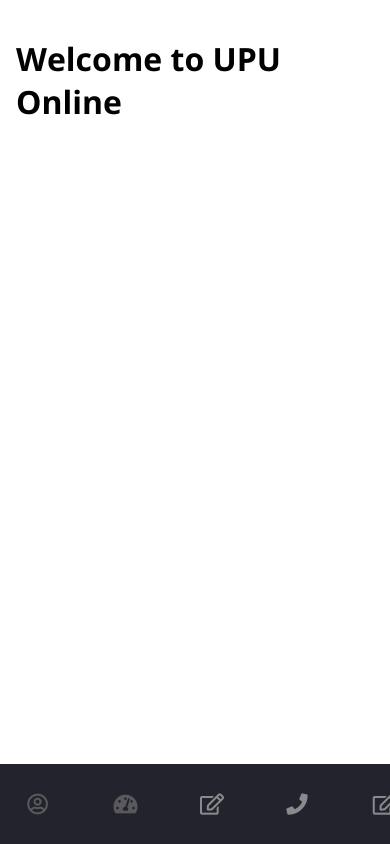
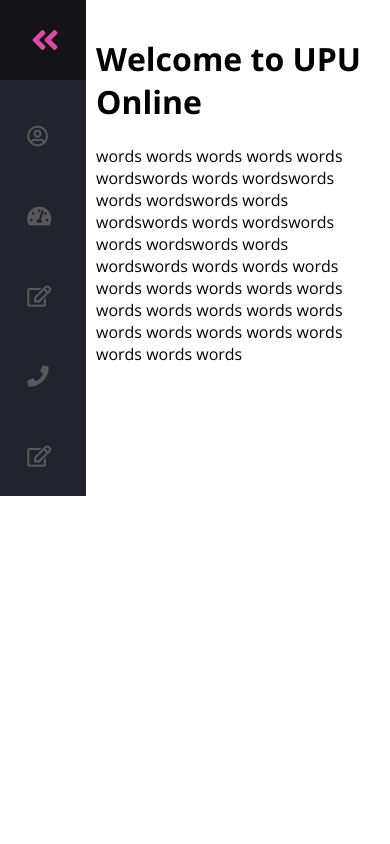
Before and after one commit to syxriffkml/UTEM_WEB_DEV_PROJECT, a PHP site: page /userPage/index.html in a window 390 px wide. Run offline with PHP 8.4, Linux system fonts and the light colour scheme.

Commit message:
fixed navbar css
only finished navbar for log in members, navbar before login not yet finished

```diff
--- a/css/user.css
+++ b/css/user.css
@@ -13,18 +13,6 @@
   background-color: white;
   margin: 0;
   padding: 0;
-}
-
-body::-webkit-scrollbar {
-  width: 0.25rem;
-}
-
-body::-webkit-scrollbar-track {
-  background: #1e1e24;
-}
-
-body::-webkit-scrollbar-thumb {
-  background: #6649b8;
 }
 
 main {
@@ -126,30 +114,6 @@
   transform: rotate(-180deg);
 }
 
-/* Small screens */
-@media only screen and (max-width: 600px) {
-  .navbar {
-    bottom: 0;
-    width: 100vw;
-    height: 5rem;
-  }
-
-  .logo {
-    display: none;
-  }
-
-  .navbar-nav {
-    flex-direction: row;
-  }
-
-  .nav-link {
-    justify-content: center;
-  }
-
-  main {
-    margin: 0;
-  }
-}
 
 /* Large screens */
 @media only screen and (min-width: 600px) {
@@ -177,40 +141,3 @@
     left: 0.8rem;
   }
 }
-
-.dark {
-  --text-primary: #b6b6b6;
-  --text-secondary: #ececec;
-  --bg-primary: #23232e;
-  --bg-secondary: #141418;
-}
-
-.light {
-  --text-primary: #1f1f1f;
-  --text-secondary: #000000;
-  --bg-primary: #ffffff;
-  --bg-secondary: #e4e4e4;
-}
-
-.solar {
-  --text-primary: #576e75;
-  --text-secondary: #35535c;
-  --bg-primary: #fdf6e3;
-  --bg-secondary: #f5e5b8;
-}
-
-.theme-icon {
-  display: none;
-}
-
-.dark #darkIcon {
-  display: block;
-}
-
-.light #lightIcon {
-  display: block;
-}
-
-.solar #solarIcon {
-  display: block;
-}
--- a/theme.js
+++ /dev/null
@@ -1,22 +0,0 @@
-const themeMap = {
-    dark: "light",
-    light: "solar",
-    solar: "dark"
-  };
-
-  const theme = localStorage.getItem('theme')
-    || (tmp = Object.keys(themeMap)[0],
-        localStorage.setItem('theme', tmp),
-        tmp);
-  const bodyClass = document.body.classList;
-  bodyClass.add(theme);
-
-  function toggleTheme() {
-    const current = localStorage.getItem('theme');
-    const next = themeMap[current];
-
-    bodyClass.replace(current, next);
-    localStorage.setItem('theme', next);
-  }
-
-  document.getElementById('themeButton').onclick = toggleTheme;
--- a/userPage/index.html
+++ b/userPage/index.html
@@ -34,21 +34,21 @@
 
       <li class="nav-item">
         <a href="#######" class="nav-link">
-          <i class="far fa-edit fa-lg"></i>
+          <i class="far fa-edit fa-lg fa-secondary"></i>
           <span class="link-text">Semak Permohonan</span>
         </a>
       </li>
 
       <li class="nav-item">
         <a href="########" class="nav-link">
-          <i class="fas fa-phone fa-lg"></i>
+          <i class="fas fa-phone fa-lg fa-secondary"></i>
           <span class="link-text">Hubungi Kami</span>
         </a>
       </li>
 
       <li class="nav-item">
         <a href="########" class="nav-link">
-          <i class="far fa-edit fa-lg"></i>
+          <i class="far fa-edit fa-lg fa-secondary"></i>
           <span class="link-text">Log Keluar</span>
         </a>
       </li>
@@ -57,11 +57,18 @@
     </ul>
   </nav>
 
-
-
-
+  <!--
+    TO DO LIST(HOMPAGE AFTER LOGIN) : 1.CSS GRID/FLEX
+                                      2. CAROUSEL
+                                      3. PHP IF ELSE BUTTONS
+  -->
   <main>
     <h1>Welcome to UPU Online</h1>
+    <p>
+      words words words words words wordswords words wordswords words wordswords words wordswords words wordswords words wordswords words wordswords
+      words words words words words words words words words words words words words words words words words words words words words
+
+    </p>
 
   </main>
 
```
